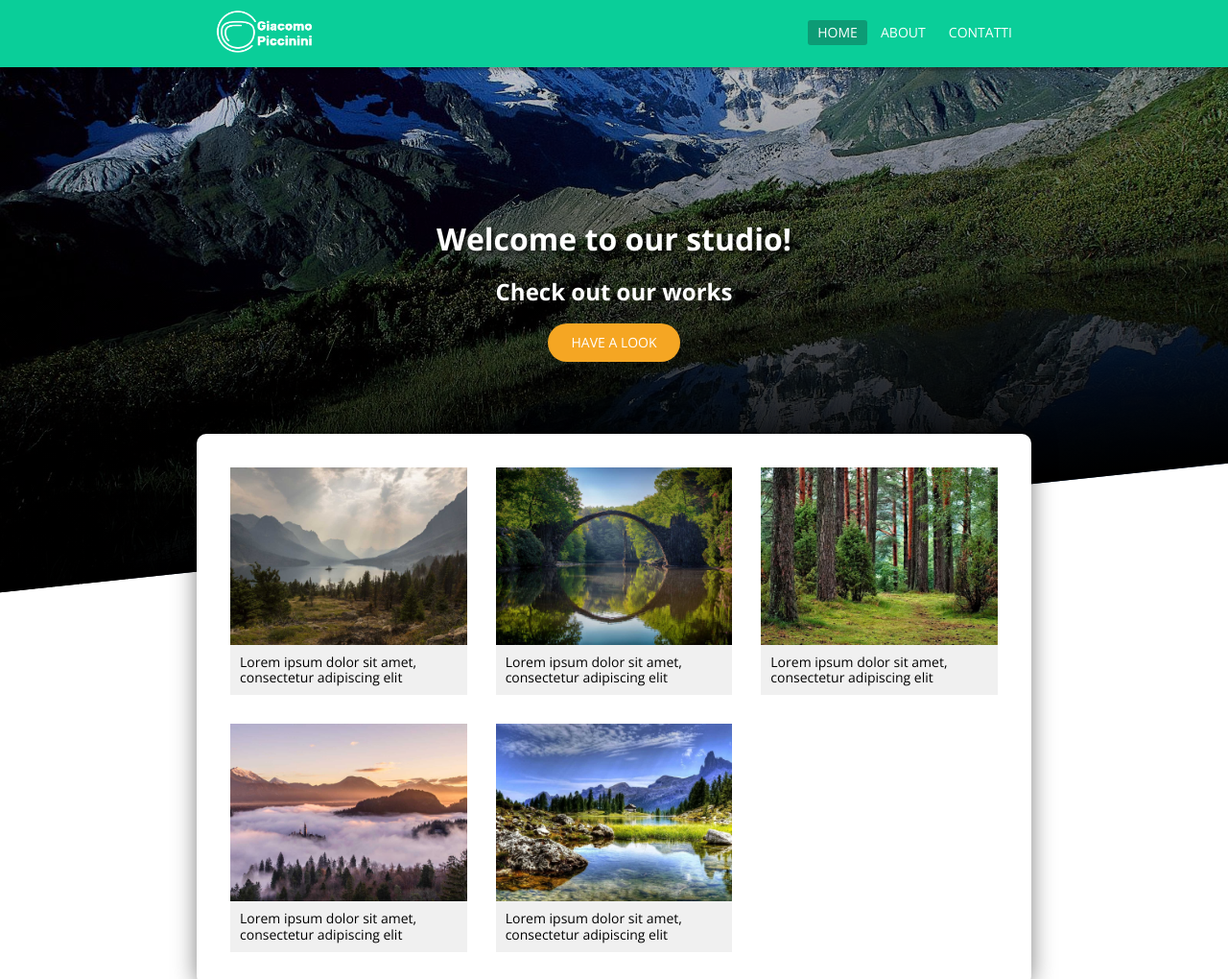
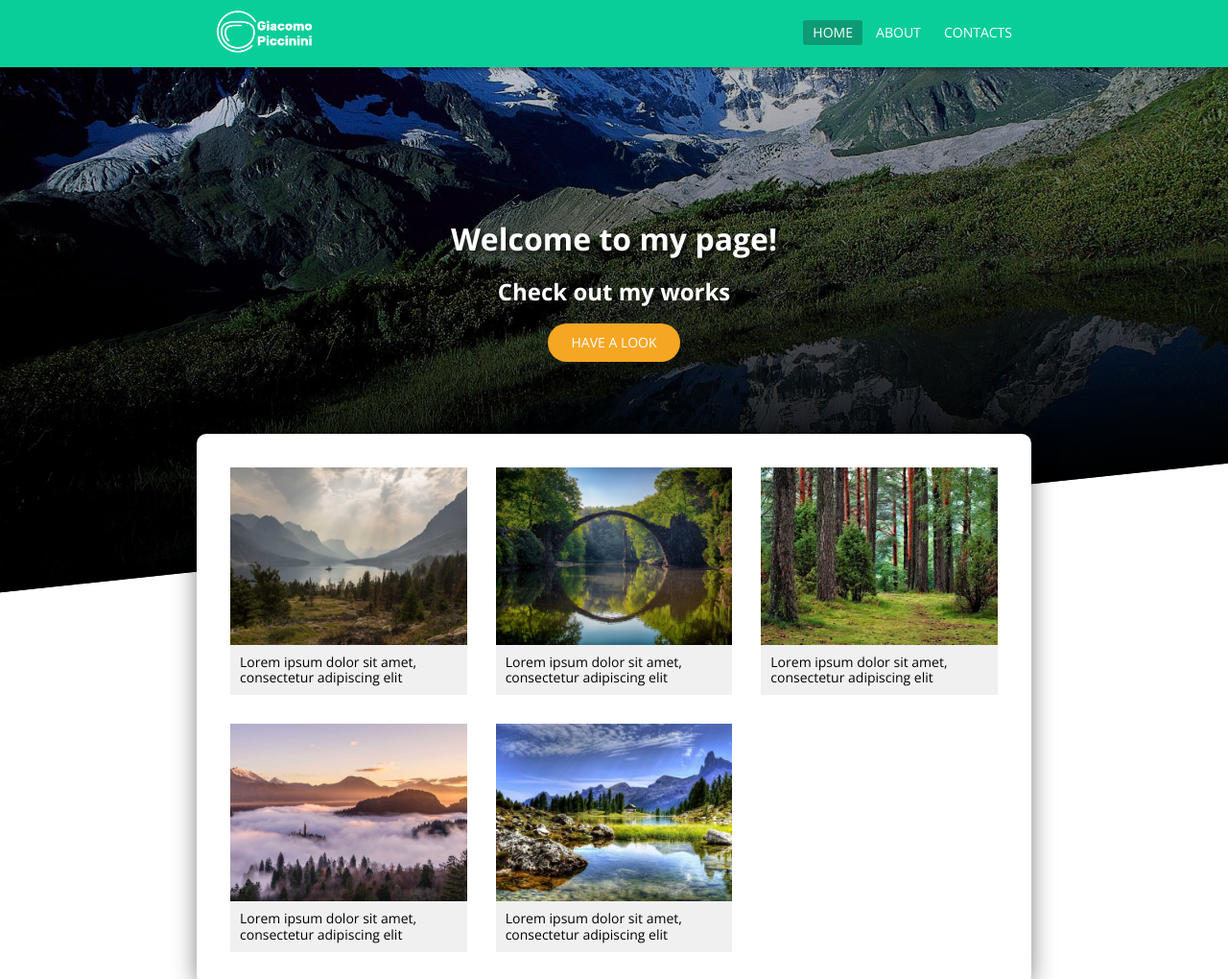
Before and after one commit to Br01t/portfolio-template, a plain HTML site: page index.html in a window 1280 px wide. Shown: the top 1020 px of the page at 96% size. Drawn offline with nearby package versions, Linux system fonts and the light colour scheme.

Commit message:
updated hero-caption

```diff
--- a/index.html
+++ b/index.html
@@ -57,7 +57,7 @@
             <ul>
               <li><a href="index.html" class="active">Home</a></li>
               <li><a href="#about">About</a></li>
-              <li><a href="#contact">Contatti</a></li>
+              <li><a href="#contact">Contacts</a></li>
             </ul>
           </nav>
         </div>
@@ -67,8 +67,8 @@
       <section id="hero">
         <div class="container">
           <div class="hero-caption">
-            <h1>Welcome to our studio!</h1>
-            <h2>Check out our works</h2>
+            <h1>Welcome to my page!</h1>
+            <h2>Check out my works</h2>
             <a href="#gallery" class="btn">Have a look</a>
           </div>
         </div>
@@ -184,7 +184,7 @@
             </p>
           </div>
           <div class="contacts">
-            <h1 class="title">Contatti</h1>
+            <h1 class="title">Contatcts</h1>
             <ul>
               <li>
                 <span class="material-icons">call</span
```
